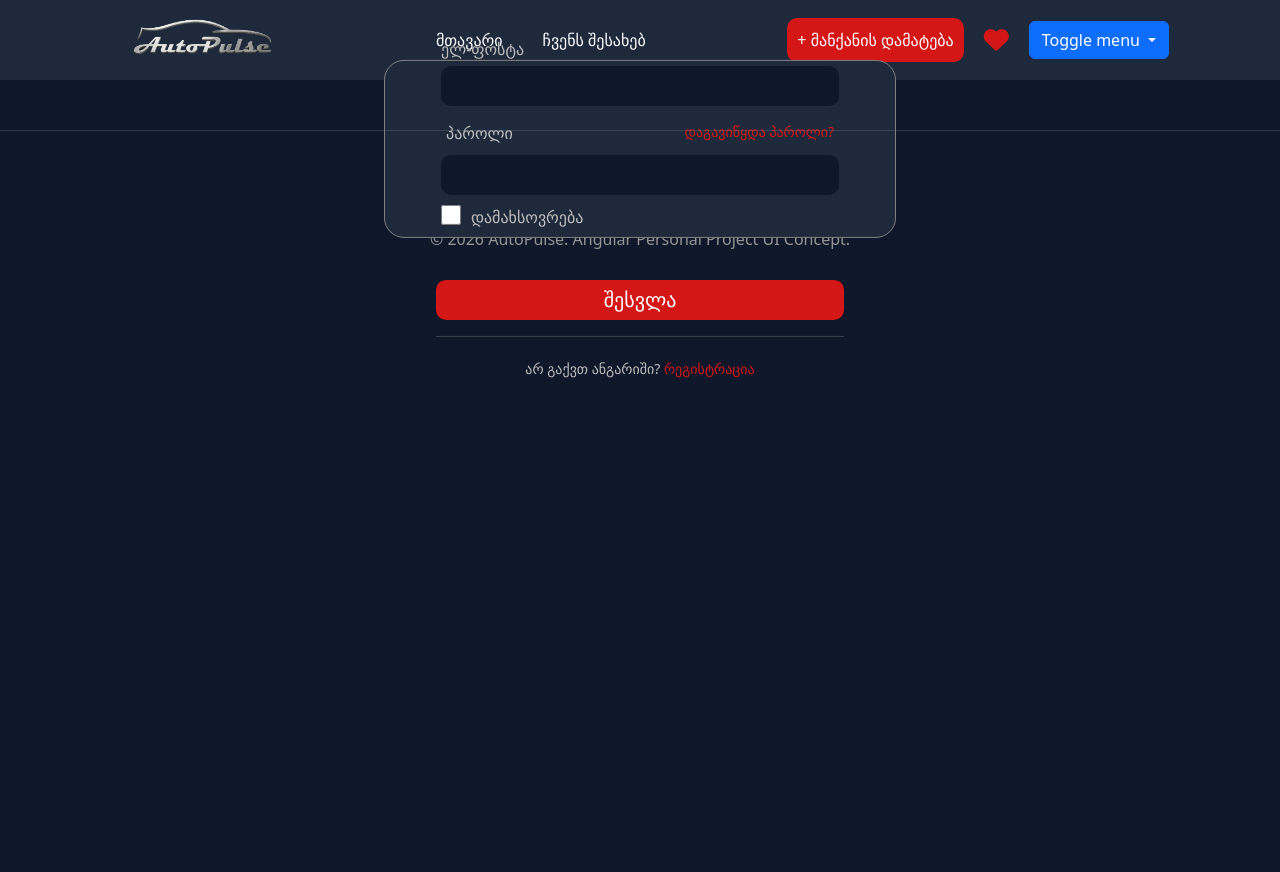
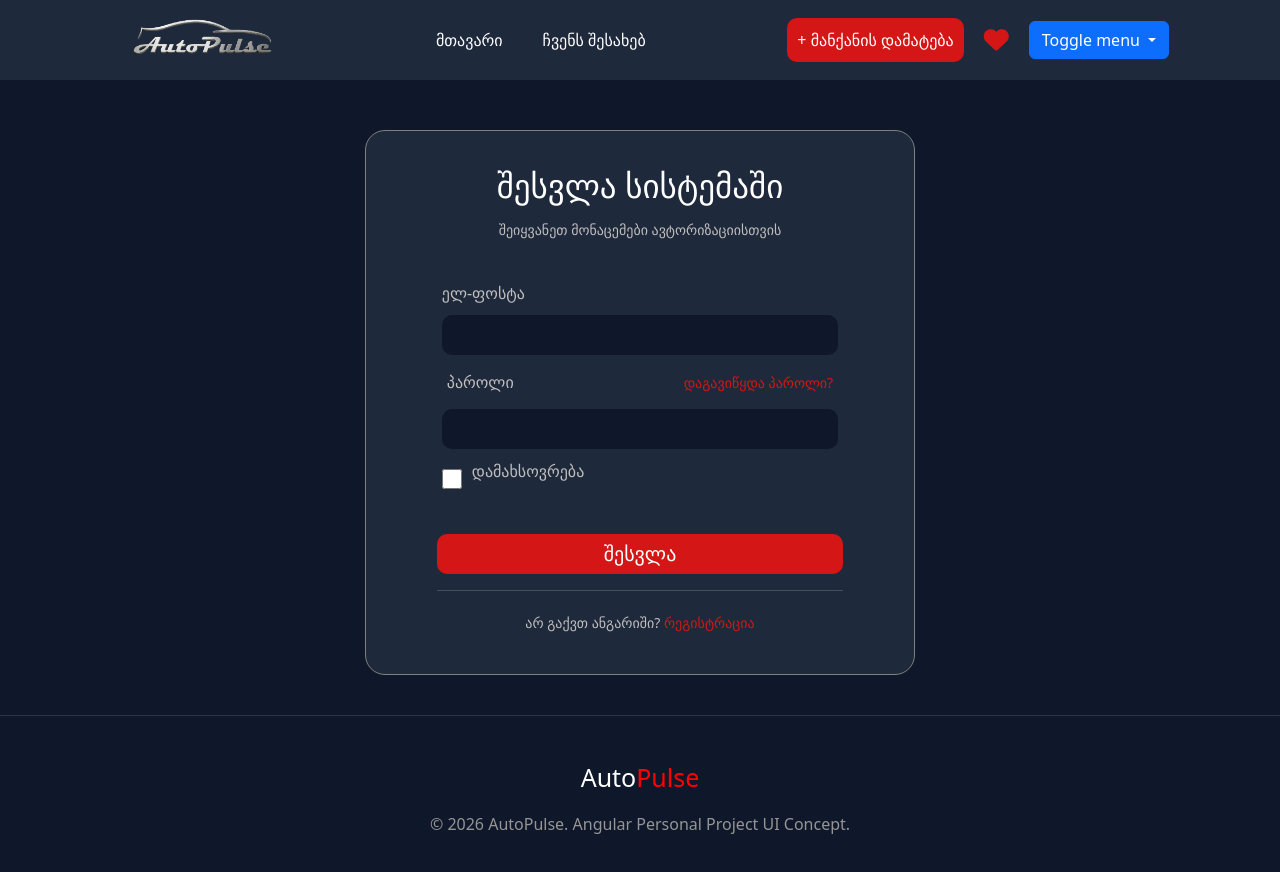
Before and after one commit to leksogomelauri04-arch/personal-project-angular, an Angular app: page /login in a window 1280 px wide. Shown: the top 872 px of the page. Before the commit the page ends 800 px from the top, so only its background shows below. Built offline with nearby package versions, Linux system fonts and the light colour scheme.

Commit message:
login/dashboard/register design

```diff
--- a/src/app/features/dashboard/dashboard.ts
+++ b/src/app/features/dashboard/dashboard.ts
@@ -1,15 +1,18 @@
 import { Component, inject } from '@angular/core';
 import { CarsService } from '../../core/services/cars-service/cars-service';
 import { RouterOutlet } from '@angular/router';
+import { FormsModule } from '@angular/forms';
 
 @Component({
-  imports: [RouterOutlet],
+  imports: [RouterOutlet, FormsModule],
   selector: 'app-dashboard',
   styleUrl: './dashboard.scss',
   templateUrl: './dashboard.html',
 })
 export class Dashboard {
   private carServ = inject(CarsService);
+
+
   constructor(){
     this.carServ.getCategories()
   }
--- a/src/app/features/login/login.scss
+++ b/src/app/features/login/login.scss
@@ -1,28 +1,36 @@
 @use '../../shared/scss/variables.scss' as *;
-body{
+
+body {
     max-width: 1320px;
+    margin: 0 auto;
+    min-height: 100vh;
+    display: flex;
+    flex-direction: column;
+    justify-content: space-between; // ჰედერი ზევით, ფუტერი ქვევით, შუაში კონტენტი
 }
+
 .auth-card {
     background-color: $primary-color;
-    margin: 0 auto;
-    height: 60%;
-    width: 40%;
-    position: absolute;
-    top: 50%;
-    left: 50%;
-    transform: translate(-50%, -50%);
+    margin: 40px auto;
+    height: auto;
+    width: 100%;
+    max-width: 550px;
     display: flex;
     flex-direction: column;
     justify-content: center;
     align-items: center;
     border: solid 1px gray;
     border-radius: 20px;
-    gap: 20px;
-    hr{
+    gap: 10px;
+    padding: 20px;
+    box-sizing: border-box;
+
+    hr {
         color: $grey-text-color;
         width: 80%;
     }
-    a{
+
+    a {
         font-size: 14px;
         text-decoration: none;
         color: $btn-red-color;
@@ -33,59 +41,72 @@ body{
         display: flex;
         flex-direction: column;
         align-items: center;
+
         h2 {
-        font-size: 33px;
-        line-height: 50px;
-        color: $white-text-color;
+            font-size: 33px;
+            line-height: 50px;
+            color: $white-text-color;
+            text-align: center;
         }
+
         p {
-        font-size: 14px;
-        color:$grey-text-color;
+            font-size: 14px;
+            color: $grey-text-color;
+            text-align: center;
         }
     }
 
-    form{
+    form {
         width: 100%;
         display: flex;
         flex-direction: column;
         justify-content: center;
         align-items: center;
-        div{
+
+        div {
             width: 80%;
             margin: 0 auto;
             padding: 5px;
-            label{
-                margin-bottom: 5px;
+
+            label {
+                padding-bottom: 10px;
                 color: $grey-text-color;
+            }
 
-            }
-            input{
+            input {
                 width: 100%;
                 border-radius: 10px;
                 border: 0;
                 height: 40px;
                 background-color: $bg-color;
                 color: $white-text-color;
+                padding: 0 10px; // ტექსტი კუთხეებს რომ არ მიეკრას
+                box-sizing: border-box;
             }
         }
-        .forgot-password{
+
+        .forgot-password {
             width: 100%;
             justify-content: space-between;
             display: flex;
+            align-items: center;
+            align-items: baseline;
+        }
 
-
-        }
-        div.checkbox{
+        div.checkbox {
+            width: 80%;
             display: flex;
+            align-items: center;
             gap: 10px;
             color: $grey-text-color;
 
-            input{
+            input {
                 height: 20px;
-                width: 5%;
+                width: 20px;
             }
         }
-        button{
+
+        button {
             width: 80%;
             height: 40px;
             border-radius: 10px;
@@ -94,8 +115,7 @@ body{
             margin-top: 30px;
             background-color: $btn-red-color;
             color: $white-text-color;
+            cursor: pointer;
         }
     }
-
-
 }
--- a/src/app/features/register/register.html
+++ b/src/app/features/register/register.html
@@ -1,3 +1,4 @@
+<div class="main">
 <div class="auth-card">
     <div class="texts">
       <h2>ახალი ანგარიშის შექმნა</h2>
@@ -75,3 +76,4 @@
         <p>უკვე გაქვთ ანგარიში?<a routerLink="/login">შესვლა</a></p>
     </form>
 </div>
+</div>
--- a/src/app/features/register/register.scss
+++ b/src/app/features/register/register.scss
@@ -1,16 +1,21 @@
 @use '../../shared/scss/variables.scss' as *;
-body{
+
+.main {
     max-width: 1320px;
+    margin: 0 auto;
+    min-height: 100vh;
+    display: flex;
+    flex-direction: column;
+    justify-content: space-between;
+    align-items: center;
 }
+
 .auth-card {
     background-color: $primary-color;
-    margin: 0 auto;
+    margin: auto 0;
     min-height: 75%;
-    min-width: 40%;
-    position: absolute;
-    top: 50%;
-    left: 50%;
-    transform: translate(-50%, -50%);
+    width: 100%;
+    max-width: 550px;
     display: flex;
     flex-direction: column;
     justify-content: center;
@@ -18,11 +23,15 @@ body{
     border: solid 1px gray;
     border-radius: 20px;
     gap: 15px;
-    hr{
+    padding: 30px 0;
+    box-sizing: border-box;
+
+    hr {
         color: $grey-text-color;
         width: 80%;
     }
-    a{
+
+    a {
         font-size: 14px;
         text-decoration: none;
         color: $btn-red-color;
@@ -33,55 +42,67 @@ body{
         display: flex;
         flex-direction: column;
         align-items: center;
+
         h2 {
-        font-size: 30px;
-        line-height: 50px;
-        color: $white-text-color;
+            font-size: 30px;
+            line-height: 50px;
+            color: $white-text-color;
+            text-align: center;
         }
-         p {
-        font-size: 12px;
-        color:$grey-text-color;
+        p {
+            font-size: 12px;
+            color: $grey-text-color;
+            text-align: center;
         }
     }
 
-    form{
+    form {
         width: 100%;
         display: flex;
         flex-direction: column;
         justify-content: center;
         align-items: center;
-        p{
+
+        p {
             color: $grey-text-color;
         }
-        div{
+
+        div {
             width: 80%;
             margin: 0 auto;
             padding: 5px;
-            label{
+
+            label {
                 margin-bottom: 5px;
                 color: $grey-text-color;
+                display: block;
+            }
 
-            }
-            input{
+            input {
                 width: 100%;
                 border-radius: 10px;
                 border: 0;
                 height: 40px;
                 background-color: $bg-color;
                 color: $white-text-color;
+                padding: 0 10px;
+                box-sizing: border-box;
             }
         }
-        div.checkbox{
+
+        div.checkbox {
             display: flex;
+            align-items: center;
             gap: 10px;
             color: $grey-text-color;
 
-            input{
+            input {
                 height: 20px;
-                width: 5%;
+                width: 20px;
             }
         }
-        button{
+
+        button {
             width: 80%;
             height: 40px;
             border-radius: 10px;
@@ -90,8 +111,7 @@ body{
             margin-top: 30px;
             background-color: $btn-red-color;
             color: $white-text-color;
+            cursor: pointer;
         }
     }
-
-
 }
```
Also changed, not shown: src/app/shared/interfaces/cars.interface.ts (line endings or trailing spaces).
